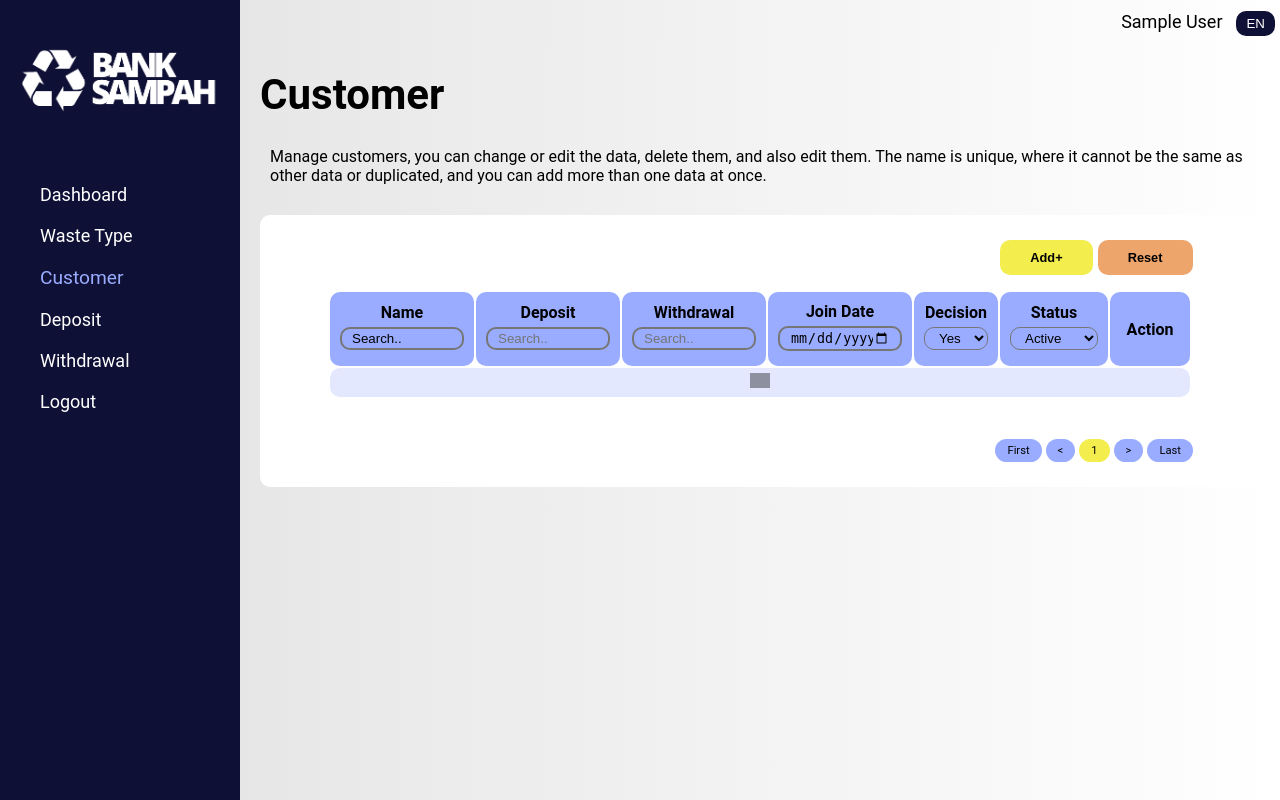
After one commit to bagassandih/bank-sampah-management-system, a Node server app: template src/views/customer.ejs in a window 1280 px wide. The commit adds this page. Run offline with Node 20, Linux system fonts and the light colour scheme; the template is opened without the code that fills it: most values are stand-ins (such as "Sample title", 1, 10 or a date in 2020); some libraries are stand-ins or nearby versions; grey boxes are pictures that could not be loaded.

Commit message:
initiate customer section

```diff
--- a/src/routes/customer.js
+++ b/src/routes/customer.js
@@ -6,8 +6,9 @@ const adminController = require('../controllers/admin');
 const router = express.Router();
 
 // Sub route / for customer
-router.get('/', adminController.auth, customerController.getCustomer);
+router.get('/', adminController.auth, customerController.customerPage);
 router.get('/:id', adminController.auth, customerController.getProfileCustomer);
+router.post('/table', adminController.auth, customerController.getCustomer);
 router.post('/', adminController.auth, customerController.createCustomer);
 router.put('/', adminController.auth, customerController.updateCustomer);
 router.delete('/', adminController.auth, customerController.deleteCustomer);
--- a/src/views/component/sidebar.ejs
+++ b/src/views/component/sidebar.ejs
@@ -6,7 +6,7 @@
     <% if (full_name) { %>
     <li><a href="/dashboard"><span>Dashboard</span></a></li>
     <li><a href="/waste-type"><span>Waste Type</span></a></li>
-    <li><a href="#"><span>Customer</span></a></li>
+    <li><a href="/customer"><span>Customer</span></a></li>
     <li><a href="#"><span>Deposit</span></a></li>
     <li><a href="#"><span>Withdrawal</span></a></li>
     <li><a href="#" onclick="logout()"><span>Logout</span></a></li>
--- /dev/null
+++ b/src/views/customer.ejs
@@ -0,0 +1,106 @@
+<!DOCTYPE html>
+<html lang="en">
+
+<head>
+    <meta charset="UTF-8">
+    <meta name="viewport" content="width=device-width, initial-scale=1.0">
+    <title>Customer</title>
+    <link rel="stylesheet" href="../css/styles-backup.css">
+</head>
+
+<body>
+    <div class="container">
+        <%- include('./component/sidebar.ejs') %>
+            <main class="content">
+                <%- include('./component/header.ejs') %>
+                <div onclick="toggleSidebarClose()">
+
+                    <h1>Customer</h1>
+                    <p class="after-title">
+                        Manage customers, you can change or edit the data, delete them, and also edit them.
+                        The name is unique, where it cannot be the same as other data or duplicated, and you can add more than one data at once.
+                    </p>
+                    <section class="waste-type">
+
+                        <div class="reset-btn">
+                            <button onclick="createDataWasteType()">Add+</button>
+                            <button onclick="resetFilter()">Reset</button>
+                        </div>
+                        <section class="waste-type-container">
+                            <table class="waste-type-table">
+                                <thead>
+                                    <tr>
+                                        <th style="width: 10px;">
+                                            <div onclick="filterSorting(this, 'same')" data-sort=0 name="full_name">
+                                                Name
+                                            </div>
+                                            <input type="text" placeholder="Search.." name="full_name" oninput="filterSorting(undefined, 'same')">
+                                        </th>
+                                        <th>
+                                            <div onclick="filterSorting(this, 'same')" data-sort=0 name="balance.deposit">
+                                                Deposit
+                                            </div>
+                                            <div style="display: inline;">
+                                                <input type="number" placeholder="Search.." name="price" oninput="filterSorting(undefined, 'same')">
+                                            </div>
+                                        </th>
+                                        <th>
+                                            <div onclick="filterSorting(this, 'same')" data-sort=0 name="balance.withdrawal">
+                                                Withdrawal
+                                            </div>
+                                            <div style="display: inline;">
+                                                <input type="number" placeholder="Search.." name="price" oninput="filterSorting(undefined, 'same')">
+                                            </div>
+                                        </th>
+                                        <th>
+                                            <div onclick="filterSorting(this, 'same')" data-sort=0 name="createdAt">
+                                                Join Date
+                                            </div>
+                                            <input type="date" placeholder="Search.." name="join_date" oninput="filterSorting(undefined, 'same')">
+                                        </th>
+                                        <th>
+                                            <div onclick="filterSorting(this, 'same')" data-sort=0 name="withdrawal_decision">
+                                                Decision
+                                            </div>
+                                            <select id="filter-status" name="withdrawal_decision" oninput="filterSorting(undefined, 'same')">
+                                                <option value="yes">Yes</option>
+                                                <option value="no">No</option>
+                                            </select>
+                                        </th>
+                                        <th>
+                                            <div onclick="filterSorting(this, 'same')" data-sort=0 name="status">
+                                                Status
+                                            </div>
+                                            <select id="filter-status" name="status" oninput="filterSorting(undefined, 'same')">
+                                                <option value="active">Active</option>
+                                                <option value="deleted">Deleted</option>
+                                            </select>
+                                        </th>
+                                        <th class="th-action">Action</th>
+                                    </tr>
+                                </thead>
+                                <tbody id="data-table-customer">
+
+                                </tbody>
+                            </table>
+                        </section>
+
+                        <div class="pagination">
+                            <span name="first-page" onclick="filterSorting(undefined, 'first')"> First </span>
+                            <span name="previous-page" onclick="filterSorting(undefined, 'prev')"> < </span>
+                            <span name="active-page" class="active"> 1 </span>
+                            <span name="next-page" onclick="filterSorting(undefined, 'next')"> > </span>
+                            <span name="last-page" data-page="" onclick="filterSorting(undefined, 'last')"> Last </span>
+                        </div>
+                    </section>
+
+                </div>
+            </main>
+    </div>
+    <script src="https://cdn.jsdelivr.net/npm/sweetalert2@11"></script>
+    <script src="https://cdn.jsdelivr.net/npm/chart.js"></script>
+    <script src="./js/sidebar.js"></script>
+    <script src="./js/customer.js"></script>
+</body>
+
+</html>
--- /dev/null
+++ b/src/views/js/customer.js
@@ -0,0 +1,423 @@
+const tableElement = document.querySelector('#data-table-customer');
+const baseUrlApi = 'http://localhost:3000/';
+
+let timeout;
+let inputCount = 1;
+
+filterSorting(undefined, 'same');
+
+function getDetailCustomer(data) {
+  delete data.updatedAt;
+  delete data.__v;
+
+  let htmlData = `<table style='text-align: left; width: 90%; margin: auto;' id='waste-types'>`;
+  for (const key in data) {
+    htmlData += '<tr>';
+    htmlData += `<th>${key}</th>`;
+    htmlData += `<td>${data[key]}</td>`;
+    htmlData += '</tr>';
+  };
+  htmlData += '</table>';
+
+  Swal.fire({
+    title: data.name[0].toUpperCase() + data.name.slice(1),
+    html: htmlData
+  });
+};
+
+function updateSortingText(element, originalText, status) {
+  if (element.getAttribute('name').split('-')[1] !== 'page') {
+    element.innerText = originalText;
+    if (status === 1) {
+      element.innerText += '↑';
+    } else if (status === 2) {
+      element.innerText += '↓';
+    }
+  }
+};
+
+function resetHeadersAndStatus(element, originalText) {
+  document.querySelectorAll('.waste-type-table > thead > tr > th > div:nth-child(1)').forEach(el => {
+    el.innerText = el.innerText.replace(/[↓↑]/g, '');
+    if (el.innerText !== originalText) {
+      el.setAttribute('data-sort', 0);
+    }
+  });
+}
+
+function collectSortingData() {
+  const sorting = { full_name: 'asc' };
+  document.querySelectorAll('.waste-type-table > thead > tr > th > div:nth-child(1)').forEach(header => {
+    const sortStatus = parseInt(header.getAttribute('data-sort'));
+    if (sortStatus > 0) {
+      sorting[header.getAttribute('name')] = sortStatus === 1 ? 1 : -1;
+    }
+  });
+  return sorting;
+};
+
+function collectFilterData() {
+  const filter = { status: 'active' };
+  document.querySelectorAll('input, select').forEach(input => {
+    if (input.value && input.getAttribute('name')) {
+      filter[input.getAttribute('name')] = input.value;
+    }
+  });
+  return filter;
+};
+
+function collectPagination(paginationType) {
+  const pagination = {};
+  const limit = 10;
+  const getAllSpanPagination = document.querySelectorAll('.pagination > span');
+  getAllSpanPagination.forEach((each) => {
+    if (each.getAttribute('name') === 'active-page' && paginationType) {
+      let activePage = parseInt(each.innerText);
+      if (paginationType === 'next') {
+        each.innerText = activePage + 1;
+        pagination.page = each.innerText;
+      } else if (paginationType === 'prev') {
+        if (activePage <= 1) return false;
+        each.innerText = activePage - 1;
+        pagination.page = each.innerText;
+      } else if (paginationType === 'last') {
+        const totalData = parseInt(document.getElementsByName('last-page')[0].getAttribute('data-page'));
+        const lastPage = Math.ceil(totalData / limit);
+        each.innerText = lastPage;
+        pagination.page = each.innerText;
+      } else if (paginationType === 'first') {
+        if (activePage <= 1) return false;
+        each.innerText = 1;
+        pagination.page = 1;
+      } else {
+        pagination.page = activePage;
+      };
+
+    }
+  });
+
+  pagination.page = parseInt(pagination.page);
+  pagination.limit = limit;
+  return pagination;
+};
+
+function filterSorting(element, paginationType) {
+  const delay = element || paginationType !== 'same' ? 0 : 1000;
+  clearTimeout(timeout);
+  timeout = setTimeout(() => {
+    let sorting = {};
+    let filter = {};
+    let pagination = {};
+
+    if (element) {
+      let status = parseInt(element.getAttribute('data-sort')) || 0;
+      const originalText = element.innerText.replace(/[↓↑]/g, '');
+      const fieldName = originalText.toLowerCase().replace(' ', '_').split(' ')[0];
+
+      // Update status
+      status = (status + 1) % 3;
+      resetHeadersAndStatus(element, originalText);
+      updateSortingText(element, originalText, status);
+      element.setAttribute('data-sort', status);
+
+      if (status > 0) {
+        sorting[element.getAttribute('name')] = status === 1 ? 1 : -1;
+      }
+    }
+
+    sorting = { ...sorting, ...collectSortingData() };
+    filter = collectFilterData();
+    pagination = collectPagination(paginationType);
+    fetchDataTable({ filter, sorting, pagination });
+  }, delay);
+};
+
+function deleteDataCustomer(data) {
+  let generateTitle;
+  let generateText;
+  if (data.status === 'active') {
+    generateText = data.name + " has been deleted";
+    generateTitle = 'Confirm to delete ' + data.name + '?';
+  } else {
+    generateText = data.name + " has been reactivated";
+    generateTitle = 'Confirm to re-active ' + data.name + '?';
+  };
+
+  Swal.fire({
+    title: generateTitle,
+    icon: "warning",
+    showCancelButton: true,
+    confirmButtonColor: "#3085d6",
+    cancelButtonColor: "#d33",
+    confirmButtonText: "Confirm"
+  }).then((result) => {
+    if (result.isConfirmed) {
+      fetch(baseUrlApi + 'waste-type/', {
+        method: 'DELETE',  // Change to POST
+        headers: { 'Content-Type': 'application/json' },
+        body: JSON.stringify({ id: data._id })
+      })
+        .then((res) => res.json())
+        .then((res) => {
+          if (res.status) {
+            Swal.fire({
+              title: "Failed to delete!",
+              text: res.message,
+              icon: "error"
+            });
+          } else {
+            Swal.fire({
+              title: generateText,
+              icon: "success"
+            }).then((res) => {
+              filterSorting(undefined, 'same');
+            });
+          };
+        });
+    }
+  });
+};
+
+function editDataCustomer(data) {
+  const tables = `
+    <table class='sa-input'>
+        <tr>
+            <th>
+                Name
+            </th>
+            <td>
+                <input type="text" value="${data.name}">
+            </td>
+        </tr>
+         <tr>
+            <th>
+                Price
+            </th>
+            <td>
+                <input type="number" value="${data.price}" min="1">
+            </td>
+        </tr>
+    </table>
+    `;
+
+  Swal.fire({
+    title: 'Edit data ' + data.name,
+    html: tables,
+    confirmButtonText: 'Save',
+    confirmButtonColor: 'gold',
+    showCancelButton: true,
+  }).then((result) => {
+    const getNameValue = document.querySelectorAll('.sa-input > tbody > tr > td > input')[0].value;
+    const getPriceValue = document.querySelectorAll('.sa-input > tbody > tr > td > input')[1].value;
+    const bodyRequest = {
+      name: getNameValue,
+      price: getPriceValue
+    };
+    if (result.isConfirmed) {
+      fetch(baseUrlApi + 'waste-type/', {
+        method: 'PUT',  // Change to POST
+        headers: { 'Content-Type': 'application/json' },
+        body: JSON.stringify({ id: data._id, input: bodyRequest })
+      })
+        .then((res) => res.json())
+        .then((res) => {
+          if (res.status) {
+            Swal.fire({
+              title: "Failed to edit!",
+              text: res.message,
+              icon: "error"
+            });
+          } else {
+            Swal.fire({
+              title: 'Successfully updated!',
+              icon: "success"
+            }).then((res) => {
+              filterSorting();
+            });
+          };
+        })
+    }
+  });
+};
+
+function addMoreInput() {
+  inputCount++;
+  document.querySelector('.swal2-html-container').innerHTML += `
+    <div data-count-input=${inputCount}>
+        <br>
+    <div class='reset-btn sa'>
+        <button hidden></button>
+        <button hidden></button>
+        <button onclick='deleteInput(${inputCount})'>Delete</button>
+    </div>
+    <table class='sa-input'>
+        <tr>
+            <th>
+                Name
+            </th>
+            <td>
+                <input type="text" value="">
+            </td>
+        </tr>
+         <tr>
+            <th>
+                Price
+            </th>
+            <td>
+                <input type="number" value="" min="1">
+            </td>
+        </tr>
+    </table>
+    </div>
+    `;
+};
+
+function deleteInput(number) {
+  document.querySelectorAll('.swal2-html-container > div')[number - 1].remove();
+  inputCount--;
+};
+
+function createDataCustomer() {
+  inputCount = 1;
+  const tables = `
+    <div class='reset-btn sa'>
+        <button onclick='addMoreInput()'>Add More+</button>
+    </div>
+    <table class='sa-input' data-count-input=${inputCount}>
+        <tr>
+            <th>
+                Name
+            </th>
+            <td>
+                <input type="text" value="">
+            </td>
+        </tr>
+         <tr>
+            <th>
+                Price
+            </th>
+            <td>
+                <input type="number" value="" min="1">
+            </td>
+        </tr>
+    </table>
+    `;
+
+  Swal.fire({
+    title: 'Create new data',
+    html: tables,
+    confirmButtonText: 'Create',
+    confirmButtonColor: 'green',
+    showCancelButton: true,
+  }).then((result) => {
+    let bodyRequest = [];
+    const element = document.querySelectorAll('.sa-input > tbody');
+    element.forEach(e => {
+      const logs = e.querySelectorAll('input');
+      bodyRequest.push({
+        name: logs[0].value.toLowerCase(),
+        price: parseInt(logs[1].value)
+      });
+    });
+
+    if (result.isConfirmed) {
+      fetch(baseUrlApi + 'waste-type/', {
+        method: 'POST',  // Change to POST
+        headers: { 'Content-Type': 'application/json' },
+        body: JSON.stringify({ input: bodyRequest })
+      })
+        .then((res) => res.json())
+        .then((res) => {
+          if (res.status) {
+            Swal.fire({
+              title: "Failed to create!",
+              text: res.message,
+              icon: "error"
+            });
+          } else {
+            Swal.fire({
+              title: 'Successfully created!',
+              icon: "success"
+            }).then((res) => {
+              filterSorting();
+            });
+          };
+        })
+    }
+  });
+};
+
+function resetFilter() {
+  document.querySelectorAll('.waste-type-table > thead > tr > th').forEach(each => {
+      const inputElement = each.querySelector('input, div > input') ?? null;
+      inputElement ? inputElement.value = '' : null
+
+      const selectElement = each.querySelector('select') ?? null;
+      selectElement ? selectElement.value = 'active' : null
+    });
+  filterSorting(undefined, 'reset');
+}
+
+/// Fetching data
+
+function fetchDataTable(bodyRequest) {
+  // console.log(bodyRequest)
+  bodyRequest = { filter: { status: 'active'}}
+  const body = bodyRequest;
+  console.log(bodyRequest)
+  tableElement.innerHTML = '';
+  const tableElementContainer = document.querySelector('.waste-type-table:nth-child(2) > thead');
+  tableElement.innerHTML += `
+    <tr id='loading'>
+        <td colspan='7' style='text-align: center;'>
+            <img src='https://cdn.pixabay.com/animation/2022/07/29/03/42/03-42-05-37_512.gif' width='25%'/>
+        </td>
+    </tr>
+    `;
+  fetch(baseUrlApi + 'customer/table', {
+    method: 'POST',  // Change to POST
+    headers: { 'Content-Type': 'application/json' },
+    body: JSON.stringify(body)
+  })
+    .then(res => res.json())
+    .then(res => {
+      const dataTable = res.result?.data;
+      console.log(dataTable)
+      tableElement.querySelector('#loading').remove();
+      if (dataTable?.length) {
+        dataTable.forEach((element, index) => {
+          const nameConvert = element.full_name.split(' ').map(each => each[0].toUpperCase() + each.slice(1)).join(' ');
+          const statusConvert = element.status[0].toUpperCase() + element.status.slice(1);
+          const priceConvert = new Intl.NumberFormat('id-ID', { style: 'currency', currency: 'IDR' }).format(element.price);
+          const parsedElement = JSON.stringify(element).replace(/"/g, "'");
+
+          let newElement = '<tr>';
+          // newElement += `<td style="text-align: center;"> ${index+1}</td>`;
+          newElement += `<td style="width: 20px; white-space: nowrap; overflow: hidden; text-overflow: ellipsis;">${nameConvert}</td>`;
+          newElement += `
+                <td>
+                    ${priceConvert}
+                </td>`;
+          newElement += `<td>${element.createdAt}</td>`;
+          newElement += `<td style="text-align: center;">${element.deposit_count ?? 0}</td>`;
+          newElement += `<td style="text-align: center;">${statusConvert}</td>`;
+          newElement += `
+                <td style="text-align: center;">
+                    <img src="img/asset-15.png" onclick="editCustomer(${parsedElement})"/>
+                    <img src="img/asset-14.png" onclick="deleteCustomer(${parsedElement})"/>
+                    <img src="img/asset-16.png" onclick="getDetailCustomer(${parsedElement})"/>
+                </td>`;
+
+          newElement += '</tr>';
+          tableElement.innerHTML += newElement;
+          document.getElementsByName('last-page')[0].setAttribute('data-page', element.amount_data ?? 0);
+        });
+      } else {
+        tableElement.innerHTML += `
+            <tr>
+                <td colspan='7' style='text-align:center; padding: 20px;'>No result.</td>
+            </tr>
+            `;
+      };
+    });
+};
```
Also changed, not shown: src/controllers/customer.js (+10 -2 lines).
